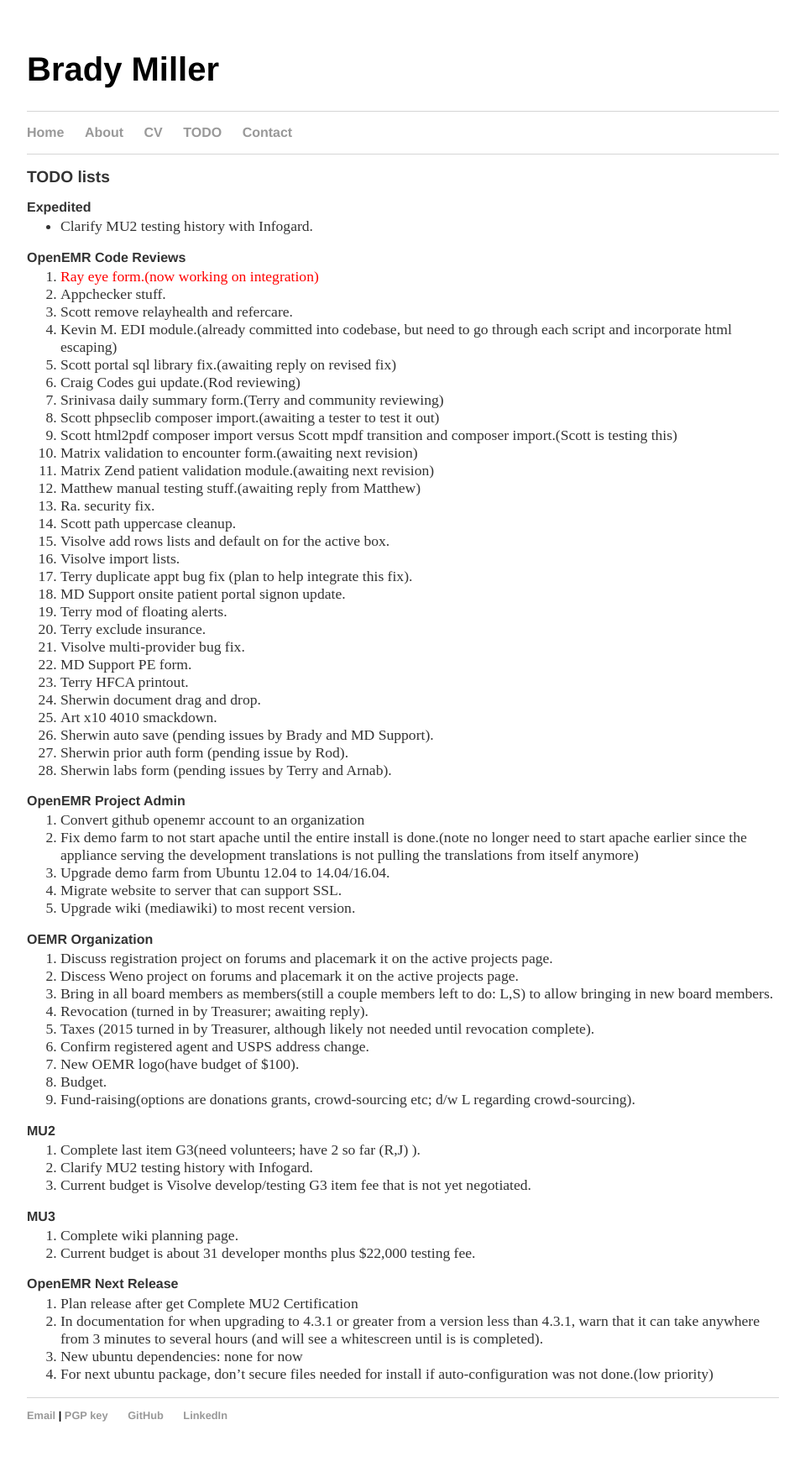
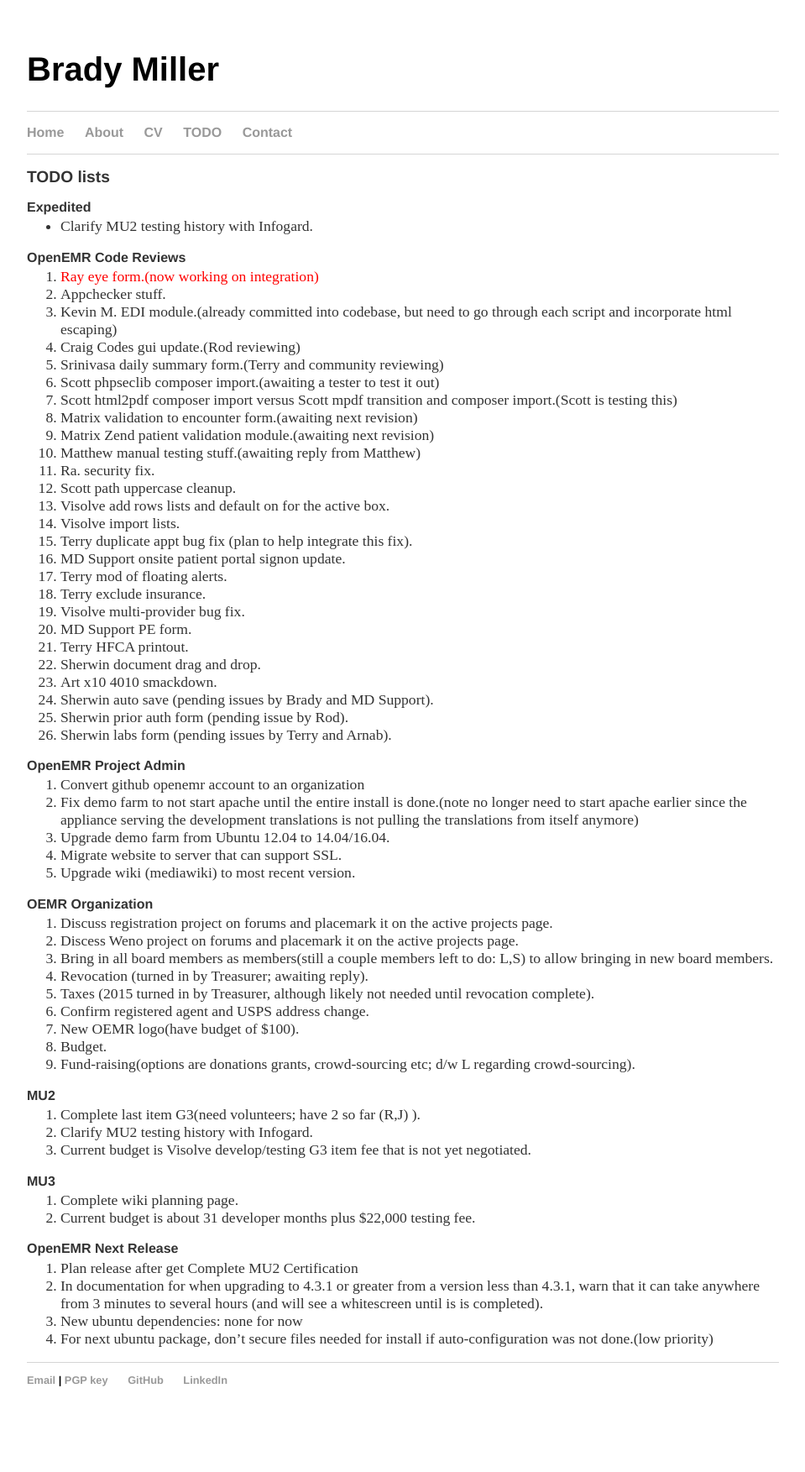
Before and after one commit to bradymiller/bradymiller.github.io, a Jekyll site: the page built from todo/index.md, in a window 1280 px wide. Shown: the whole page at 84% size, without its empty margins (160-1119 px from the left). Built offline with Jekyll 4.4.1, drawn with Linux system fonts in a browser that asks for light colours; after the commit the page ends 1711 px from its top, so only the background shows below that.

Commit message:
Update todo list

```diff
--- a/todo/index.md
+++ b/todo/index.md
@@ -9,9 +9,7 @@
 ### OpenEMR Code Reviews
 1. <span style="color: red">Ray eye form.(now working on integration)</span>
 1. Appchecker stuff.
-1. Scott remove relayhealth and refercare.
 1. Kevin M. EDI module.(already committed into codebase, but need to go through each script and incorporate html escaping)
-1. Scott portal sql library fix.(awaiting reply on revised fix)
 1. Craig Codes gui update.(Rod reviewing)
 1. Srinivasa daily summary form.(Terry and community reviewing)
 1. Scott phpseclib composer import.(awaiting a tester to test it out)
```
